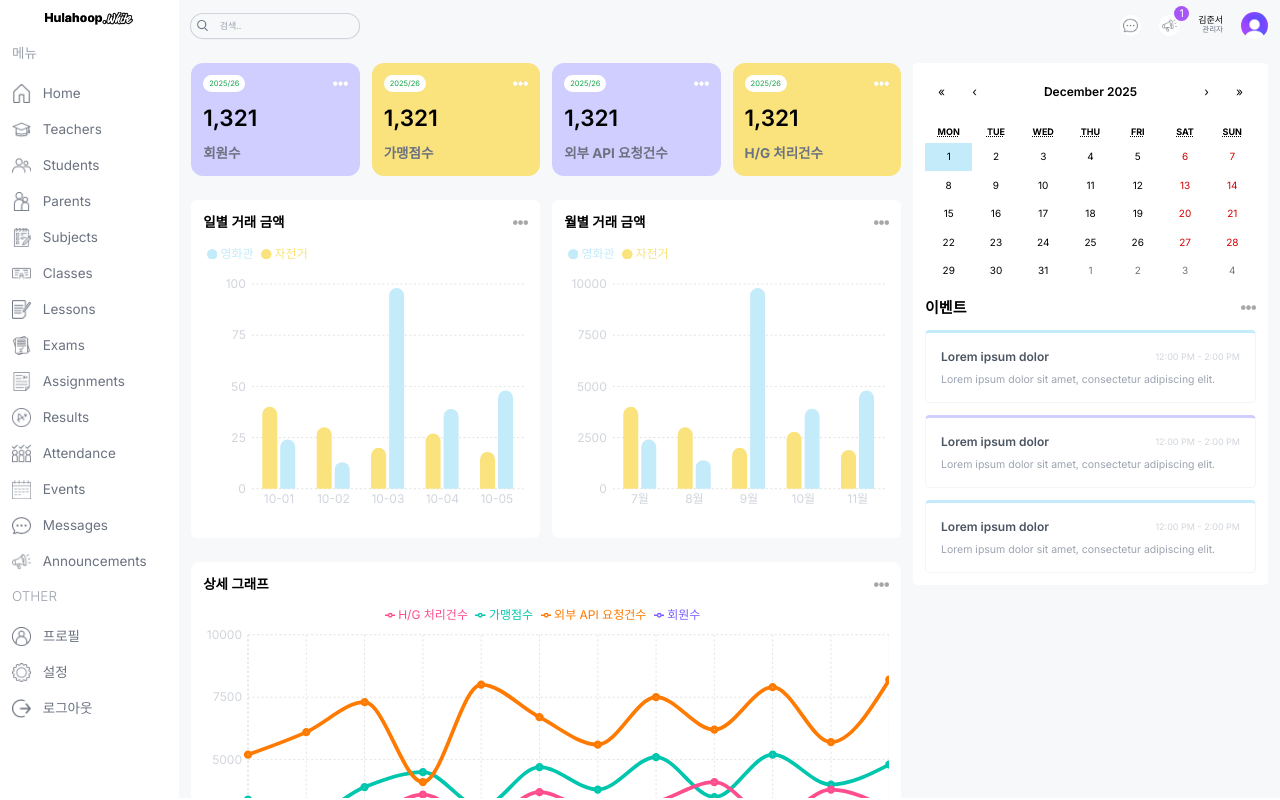
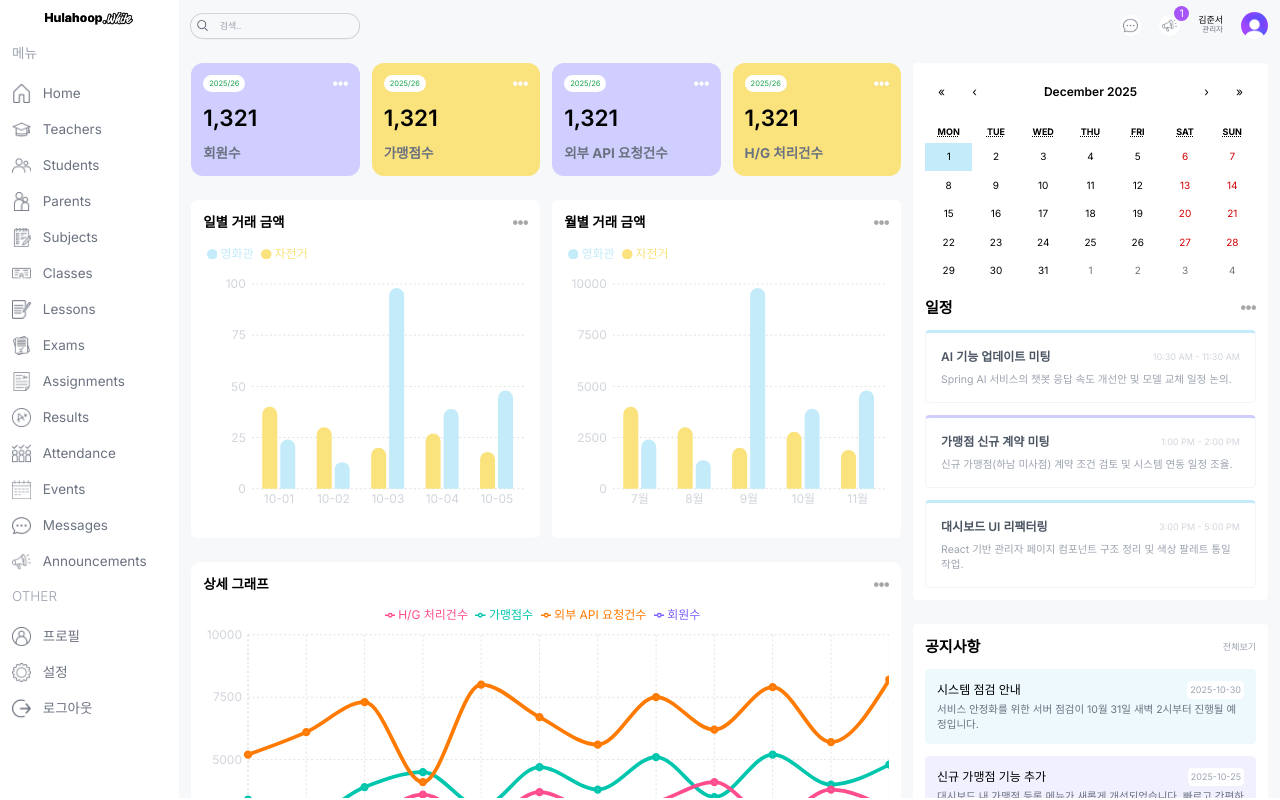
Before and after one commit to HulaHoop-Gateway/Red-front, a Next.js app: page /admin in a window 1280 px wide. Built offline with nearby package versions, Linux system fonts and the light colour scheme.

Commit message:
[FEAT]대시보드 페이지 1차 완성-캘린더 일정,공지 추가

```diff
--- a/src/app/(dashboard)/admin/page.tsx
+++ b/src/app/(dashboard)/admin/page.tsx
@@ -1,3 +1,4 @@
+import Announcements from "@/components/Announcements"
 import CountChart from "@/components/CountChart"
 import DailyTransactionChart from "@/components/DailyTransactionChart"
 import EventCalender from "@/components/EventCalender"
@@ -5,6 +6,7 @@ import MonthlyTransactionChart from "@/components/MonthlyTransactionChart"
 import UserCard from "@/components/UserCard"
 import UserCardLineChart from "@/components/UserCardLineChart"
 
+//ctrl+좌클릭 하시면 컴포넌트의 파일로 바로 이동합니다.참고해주세요
 const AdminPage = () => {
   return (
     <div className='p-4 flex gap-4 flex-col md:flex-row'>
@@ -36,6 +38,7 @@ const AdminPage = () => {
       {/* 오른쪽 */}
       <div className="w-full lg:w-1/3 flex flex-col gap-8">
       <EventCalender />
+      <Announcements/>
       </div>
     </div>
   )
--- a/src/app/(dashboard)/layout.tsx
+++ b/src/app/(dashboard)/layout.tsx
@@ -10,7 +10,7 @@ export default function DashboardLayout({
 }>) {
   return (
       <div className="h-[133vh] flex">
-        {/* 왼쪽 화면 */}
+        {/* 왼쪽 메뉴바 화면 */}
         <div className="w-[14%] md:w-[8%] lg:w-[16%] xl:w-[14%] p-4">
         <Link
          href="/"
--- /dev/null
+++ b/src/components/Announcements.tsx
@@ -0,0 +1,57 @@
+const Announcements = () => {
+  return (
+    <div className="bg-white p-4 rounded-md">
+      {/* 헤더 */}
+      <div className="flex items-center justify-between">
+        <h1 className="text-xl font-semibold">공지사항</h1>
+        <span className="text-xs text-gray-400 cursor-pointer hover:text-gray-600 transition">
+          전체보기
+        </span>
+      </div>
+
+      {/* 공지 목록 */}
+      <div className="flex flex-col gap-4 mt-4">
+        {/* 공지 1 */}
+        <div className="bg-lamaSkyLight rounded-md p-4">
+          <div className="flex items-center justify-between">
+            <h2 className="font-medium">시스템 점검 안내</h2>
+            <span className="text-xs text-gray-400 bg-white rounded-md px-1 py-1">
+              2025-10-30
+            </span>
+          </div>
+          <p className="text-sm text-gray-500 mt-1">
+            서비스 안정화를 위한 서버 점검이 10월 31일 새벽 2시부터 진행될 예정입니다.
+          </p>
+        </div>
+
+        {/* 공지 2 */}
+        <div className="bg-lamaPurpleLight rounded-md p-4">
+          <div className="flex items-center justify-between">
+            <h2 className="font-medium">신규 가맹점 기능 추가</h2>
+            <span className="text-xs text-gray-400 bg-white rounded-md px-1 py-1">
+              2025-10-25
+            </span>
+          </div>
+          <p className="text-sm text-gray-500 mt-1">
+            대시보드 내 가맹점 등록 메뉴가 새롭게 개선되었습니다. 빠르고 간편하게 등록이 가능합니다.
+          </p>
+        </div>
+
+        {/* 공지 3 */}
+        <div className="bg-lamaYellowLight rounded-md p-4">
+          <div className="flex items-center justify-between">
+            <h2 className="font-medium">AI 분석 리포트 오픈</h2>
+            <span className="text-xs text-gray-400 bg-white rounded-md px-1 py-1">
+              2025-10-18
+            </span>
+          </div>
+          <p className="text-sm text-gray-500 mt-1">
+            AI 기반 거래 분석 리포트 기능이 새롭게 추가되었습니다. 이용 통계를 한눈에 확인해보세요.
+          </p>
+        </div>
+      </div>
+    </div>
+  );
+};
+
+export default Announcements;
--- a/src/components/DailyTransactionChart.tsx
+++ b/src/components/DailyTransactionChart.tsx
@@ -32,6 +32,7 @@ const data = [
   }
 ];
 
+//일별 거래 차트
 const DailyTransactionChart = () => {
   return (
     <div className='bg-white rounded-lg p-4 h-full'>
--- a/src/components/EventCalender.tsx
+++ b/src/components/EventCalender.tsx
@@ -13,23 +13,24 @@ type Value = ValuePiece | [ValuePiece, ValuePiece];
 const events = [
   {
     id: 1,
-    title: "Lorem ipsum dolor",
-    time: "12:00 PM - 2:00 PM",
-    description: "Lorem ipsum dolor sit amet, consectetur adipiscing elit.",
+    title: "AI 기능 업데이트 미팅",
+    time: "10:30 AM - 11:30 AM",
+    description: "Spring AI 서비스의 챗봇 응답 속도 개선안 및 모델 교체 일정 논의.",
   },
   {
     id: 2,
-    title: "Lorem ipsum dolor",
-    time: "12:00 PM - 2:00 PM",
-    description: "Lorem ipsum dolor sit amet, consectetur adipiscing elit.",
+    title: "가맹점 신규 계약 미팅",
+    time: "1:00 PM - 2:00 PM",
+    description: "신규 가맹점(하남 미사점) 계약 조건 검토 및 시스템 연동 일정 조율.",
   },
   {
     id: 3,
-    title: "Lorem ipsum dolor",
-    time: "12:00 PM - 2:00 PM",
-    description: "Lorem ipsum dolor sit amet, consectetur adipiscing elit.",
+    title: "대시보드 UI 리팩터링",
+    time: "3:00 PM - 5:00 PM",
+    description: "React 기반 관리자 페이지 컴포넌트 구조 정리 및 색상 팔레트 통일 작업.",
   },
 ];
+
 
 const EventCalender = () => {
       const [value, onChange] = useState<Value>(new Date());
@@ -38,7 +39,7 @@ const EventCalender = () => {
     <div className='bg-white p-4 rounded-md'>
          <Calendar onChange={onChange} value={value} />
          <div className="flex items-center justify-between">
-            <h1 className="text-xl font-semibold my-4">이벤트</h1>
+            <h1 className="text-xl font-semibold my-4">일정</h1>
             <Image src="/moreDark.png" alt="" width={20} height={20}/>
          </div>
          <div className="flex flex-col gap-4">
--- a/src/components/Menu.tsx
+++ b/src/components/Menu.tsx
@@ -1,6 +1,7 @@
 import Image from "next/image";
 import Link from "next/link";
 
+//메뉴바 목록
 const menuItems = [
   {
     title: "메뉴",
--- a/src/components/MonthlyTransactionChart.tsx
+++ b/src/components/MonthlyTransactionChart.tsx
@@ -32,6 +32,7 @@ const data = [
   }
 ];
 
+//월별 거래 차트
 const MonthlyTransactionChart = () => {
   return (
     <div className='bg-white rounded-lg p-4 h-full'>
--- a/src/components/UserCardLineChart.tsx
+++ b/src/components/UserCardLineChart.tsx
@@ -3,7 +3,7 @@
 import Image from 'next/image';
 import { LineChart, Line, XAxis, YAxis, CartesianGrid, Tooltip, Legend, ResponsiveContainer } from 'recharts';
 
-// #region Sample data
+//샘플 데이터
 const data = [
   { name: '1월', user: 1200, merchant: 3400, apiRequest: 5200, hgProcess: 2100 },
   { name: '2월', user: 1450, merchant: 2700, apiRequest: 6100, hgProcess: 3300 },
```
